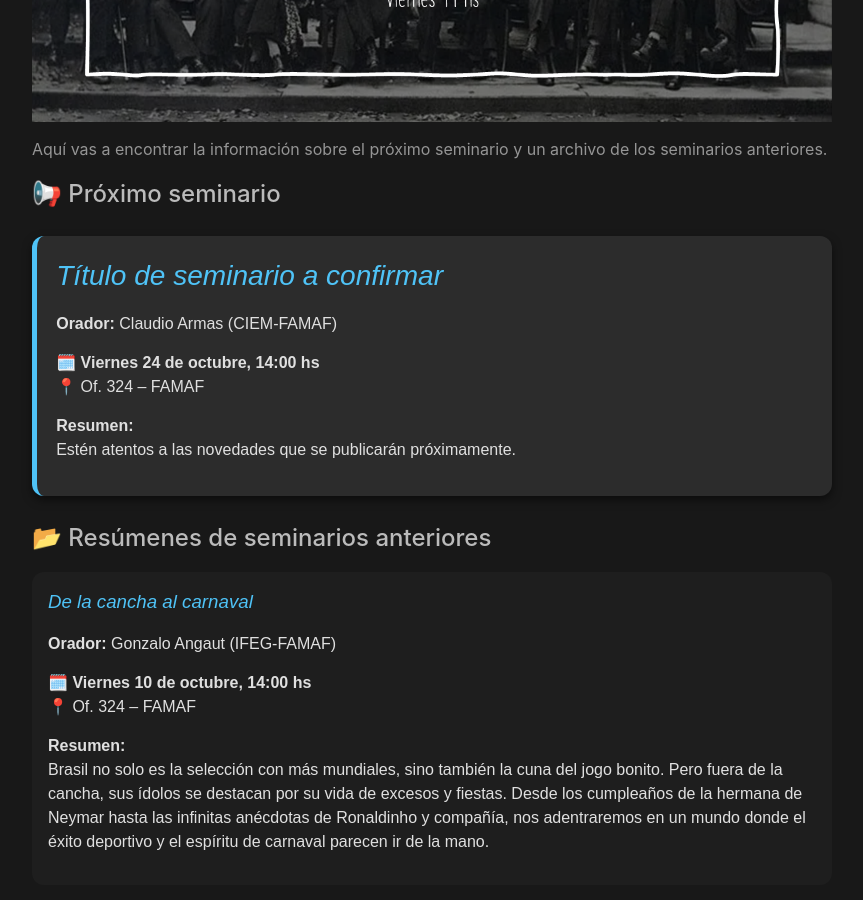
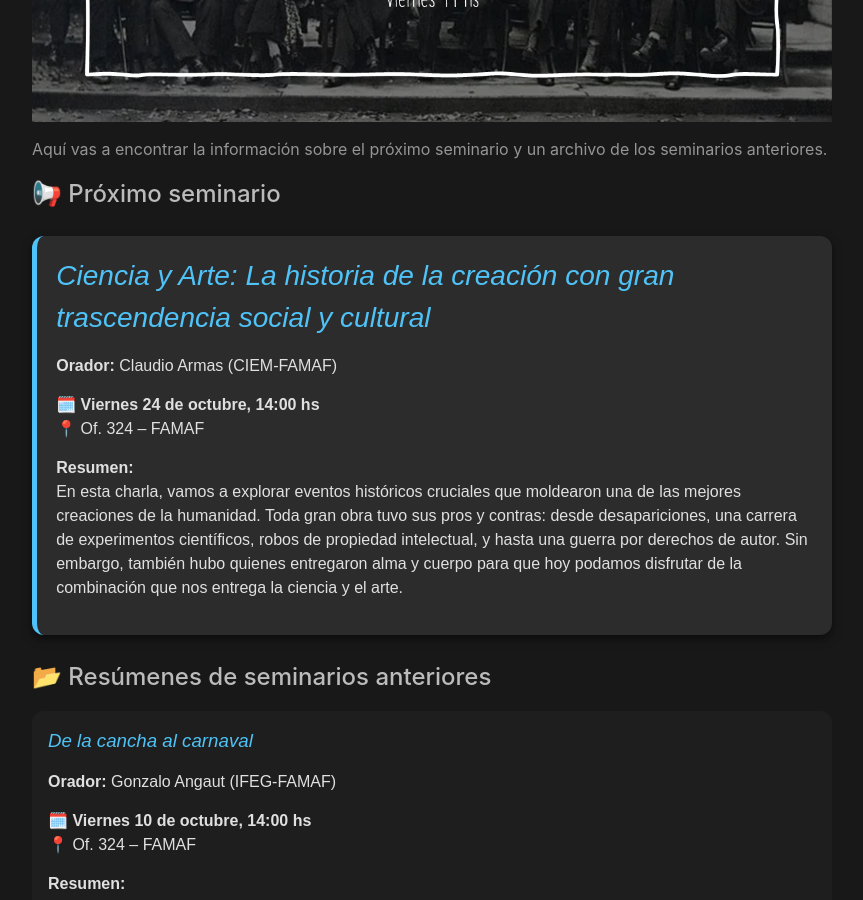
Before and after one commit to nicolasvazquez95/seminarios324, a Jekyll site: the page built from index.md, in a window 1280 px wide and 900 px high, scrolled down 431 px. Shown: the whole window, without its empty margins (208-1071 px from the left). Built offline with Jekyll 4.4.1, drawn with Linux system fonts in a browser that asks for light colours.

Commit message:
Update seminar details for "Ciencia y Arte" including title and summary in index.md

```diff
--- a/index.md
+++ b/index.md
@@ -21,12 +21,12 @@ Aquí vas a encontrar la información sobre el próximo seminario y un archivo d
 </div> -->
 
 <div style="background:#2c2c2c; border-left:5px solid #4fc3f7; border-radius:12px; padding:1.2em; margin:1.5em 0; color:#e0e0e0; font-family: sans-serif; box-shadow: 0 4px 10px rgba(0,0,0,0.5);">
-  <h3><em style="color:#4fc3f7; font-size:1.5em;">Título de seminario a confirmar</em></h3>
+  <h3><em style="color:#4fc3f7; font-size:1.5em;">Ciencia y Arte: La historia de la creación con gran trascendencia social y cultural</em></h3>
   <p><strong>Orador:</strong> Claudio Armas (CIEM-FAMAF)</p>
   <p>🗓️ <strong>Viernes 24 de octubre, 14:00 hs</strong><br>
      📍 Of. 324 – FAMAF</p>
   <p><strong>Resumen:</strong><br>
-      Estén atentos a las novedades que se publicarán próximamente.
+      En esta charla, vamos a explorar eventos históricos cruciales que moldearon una de las mejores creaciones de la humanidad. Toda gran obra tuvo sus pros y contras: desde desapariciones, una carrera de experimentos científicos, robos de propiedad intelectual, y hasta una guerra por derechos de autor. Sin embargo, también hubo quienes entregaron alma y cuerpo para que hoy podamos disfrutar de la combinación que nos entrega la ciencia y el arte.
   </p>
 </div>
 
```
